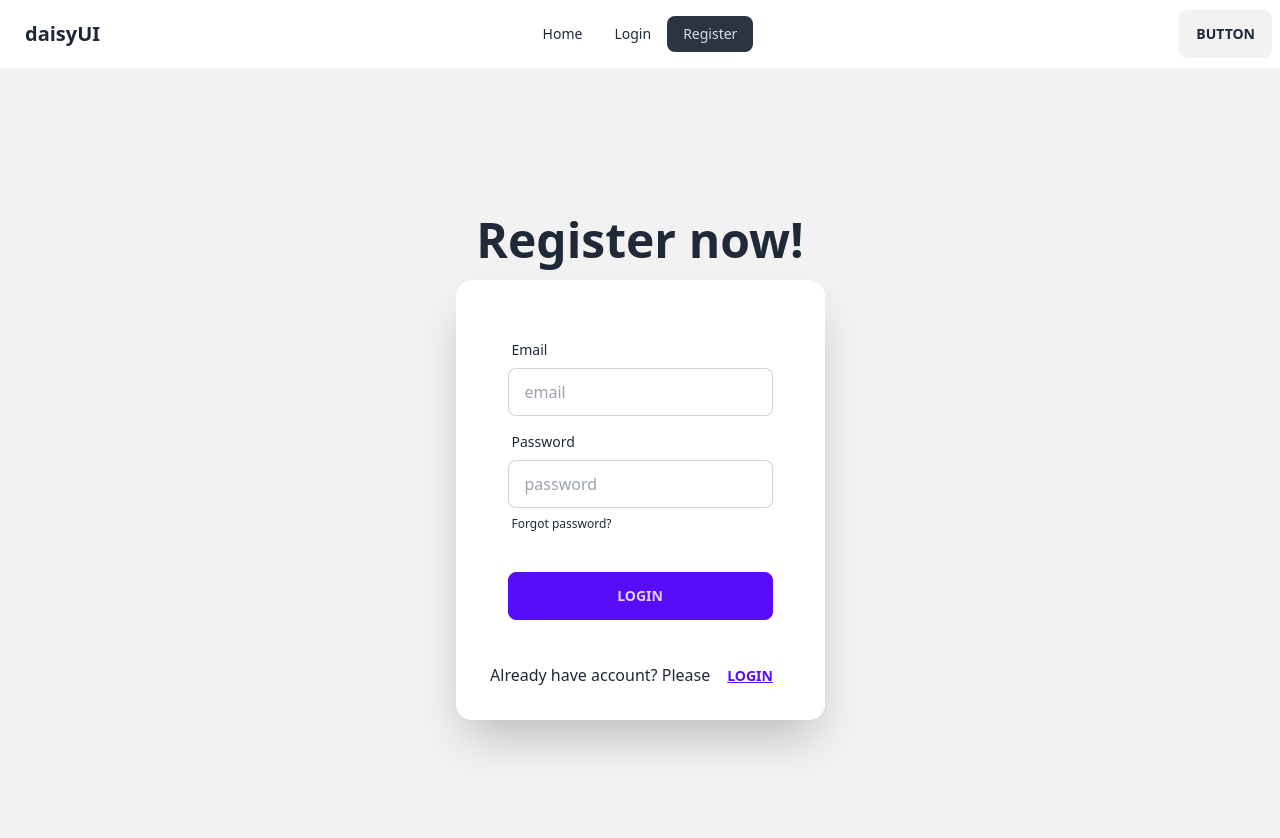
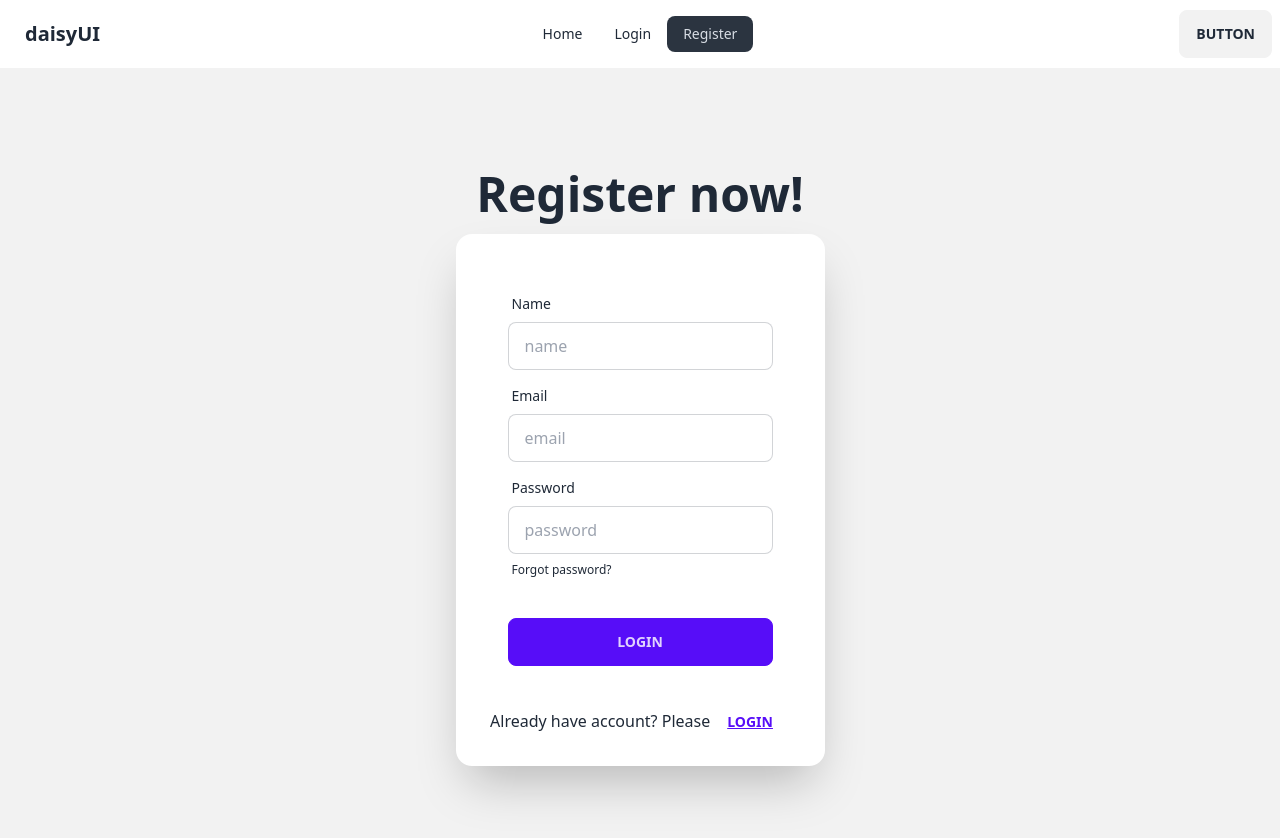
Before and after one commit to Mmsshakil/recap-firebase-by-mohamilon, a React (Vite) app: page /register in a window 1280 px wide. Shown: the top 838 px of the page. Built offline with nearby package versions, Linux system fonts and the light colour scheme.

Commit message:
auth provider added

```diff
--- a/package.json
+++ b/package.json
@@ -13,6 +13,7 @@
     "firebase": "^10.4.0",
     "localforage": "^1.10.0",
     "match-sorter": "^6.3.1",
+    "prop-types": "^15.8.1",
     "react": "^18.2.0",
     "react-dom": "^18.2.0",
     "react-router-dom": "^6.16.0",
--- a/src/components/Home.jsx
+++ b/src/components/Home.jsx
@@ -1,5 +1,10 @@
+import { useContext } from "react";
+import { AuthContext } from "../providers/AuthProvider";
 
 const Home = () => {
+    const authInfo = useContext(AuthContext);
+    console.log(authInfo);
+
     return (
         <div>
             <h1>this is home</h1>
--- a/src/components/Login.jsx
+++ b/src/components/Login.jsx
@@ -7,7 +7,6 @@ const Login = () => {
 
         const email = e.target.email.value;
         const password = e.target.password.value;
-
         console.log(email, password);
     }
 
--- a/src/components/Register.jsx
+++ b/src/components/Register.jsx
@@ -2,9 +2,13 @@ import { Link } from "react-router-dom";
 
 const Register = () => {
 
-    const handleRegister = e =>{
+    const handleRegister = e => {
         e.preventDefault();
-        console.log(e);
+        const name = e.target.name.value;
+        const email = e.target.email.value;
+        const password = e.target.password.value;
+
+        console.log(name, email, password);
     }
 
     return (
@@ -15,6 +19,12 @@ const Register = () => {
                 </div>
                 <div className="card flex-shrink-0 w-full max-w-sm shadow-2xl p-5 bg-base-100">
                     <form onSubmit={handleRegister} className="card-body">
+                        <div className="form-control">
+                            <label className="label">
+                                <span className="label-text">Name</span>
+                            </label>
+                            <input name="name" type="text" placeholder="name" className="input input-bordered" required />
+                        </div>
                         <div className="form-control">
                             <label className="label">
                                 <span className="label-text">Email</span>
--- a/src/main.jsx
+++ b/src/main.jsx
@@ -1,6 +1,5 @@
 import React from 'react'
 import ReactDOM from 'react-dom/client'
-import App from './App.jsx'
 import './index.css'
 import {
   createBrowserRouter,
@@ -10,6 +9,7 @@ import Root from './components/Root.jsx';
 import Home from './components/Home.jsx';
 import Login from './components/Login.jsx';
 import Register from './components/Register.jsx';
+import AuthProvider from './providers/AuthProvider.jsx';
 
 const router = createBrowserRouter([
   {
@@ -34,6 +34,8 @@ const router = createBrowserRouter([
 
 ReactDOM.createRoot(document.getElementById('root')).render(
   <React.StrictMode>
-    <RouterProvider router={router} />
+    <AuthProvider>
+      <RouterProvider router={router} />
+    </AuthProvider>
   </React.StrictMode>,
 )
--- /dev/null
+++ b/src/providers/AuthProvider.jsx
@@ -0,0 +1,24 @@
+import { createContext } from "react";
+import PropTypes from 'prop-types';
+
+
+// 1. create createContext
+export const AuthContext = createContext(null);
+
+const AuthProvider = ({ children }) => {
+
+    const authInfo = { name: 'hello world' }
+
+    return (
+        // 2. set provider with value
+        <AuthContext.Provider value={authInfo}>
+            {children}
+        </AuthContext.Provider>
+    );
+};
+
+export default AuthProvider;
+
+AuthProvider.protoTypes = {
+    children: PropTypes.node
+}
```
Also changed, not shown: 1 other file (tests, documents, lock files or other folders).
